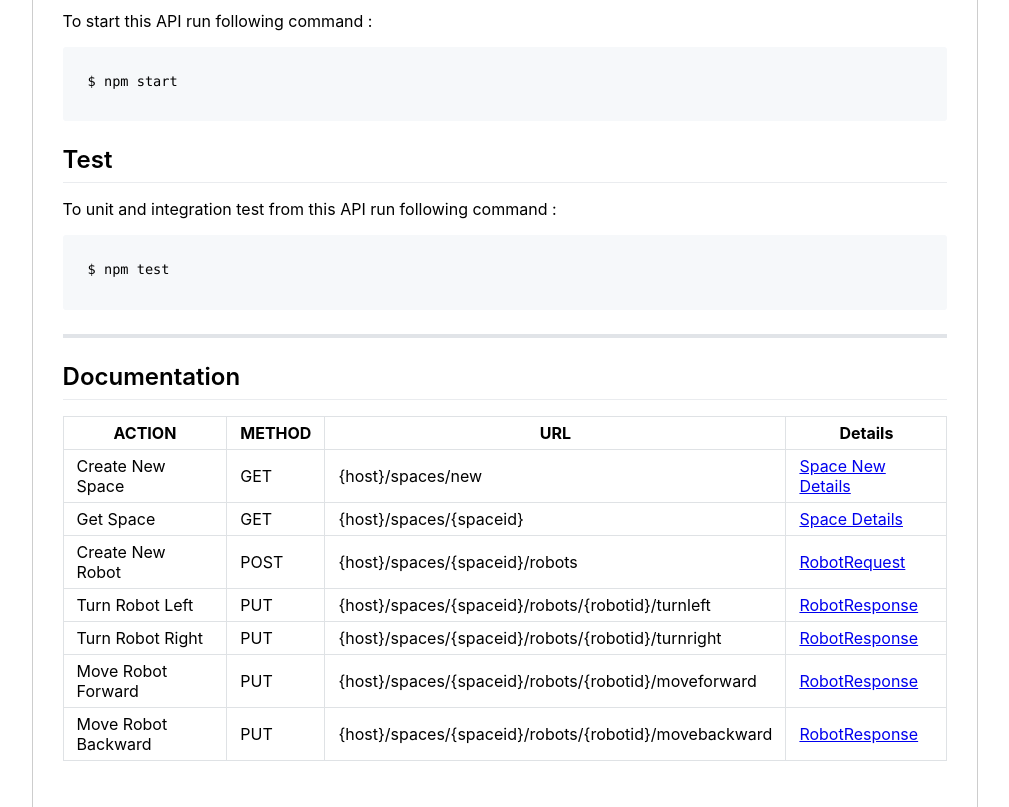
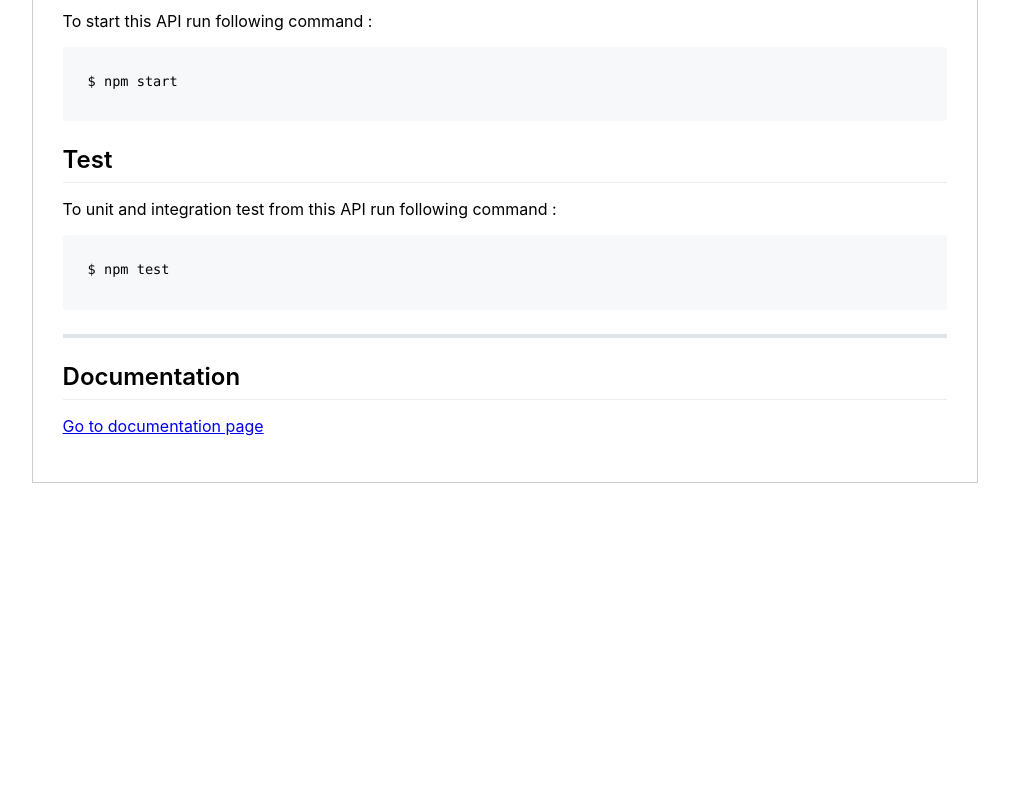
Before and after one commit to anderolimar/robot_against_dinosaur, a website: page readme.html in a window 1280 px wide. Shown: the part 762-1569 px from the top of the page, without its empty margins (135-1144 px from the left). After the commit the page ends 1253 px from the top, so only its background shows below. Drawn offline with Linux system fonts and the light colour scheme.

Commit message:
More Docs 2

```diff
--- a/readme.html
+++ b/readme.html
@@ -123,60 +123,8 @@
 	  <hr></hr>
       <h2 id="documentation">Documentation</h2>
 
-			<table>
-			<thead>
-			<tr>
-			<th>ACTION</th>
-			<th>METHOD</th>
-			<th>URL</th>
-			<th>Details</th>
-			</tr>
-			</thead>
-			<tbody>
-			<tr>
-			<td>Create New Space</td>
-			<td>GET</td>
-			<td>{host}/spaces/new</td>
-			<td><a href="#spacesnew">Space New Details</a></td>
-			</tr>
-			<tr>
-			<td>Get Space</td>
-			<td>GET</td>
-			<td>{host}/spaces/{spaceid}</td>
-			<td><a href="#spacesspaceid">Space Details</a></td>
-			</tr>
-			<tr>
-			<td>Create New Robot</td>
-			<td>POST</td>
-			<td>{host}/spaces/{spaceid}/robots</td>
-			<td><a href="#robotrequest">RobotRequest</a></td>
-			</tr>
-			<tr>
-			<td>Turn Robot Left</td>
-			<td>PUT</td>
-			<td>{host}/spaces/{spaceid}/robots/{robotid}/turnleft</td>
-			<td><a href="#robotresponsesuccess">RobotResponse</a></td>
-			</tr>
-			<tr>
-			<td>Turn Robot Right</td>
-			<td>PUT</td>
-			<td>{host}/spaces/{spaceid}/robots/{robotid}/turnright</td>
-			<td><a href="#robotresponsesuccess">RobotResponse</a></td>
-			</tr>
-			<tr>
-			<td>Move Robot Forward</td>
-			<td>PUT</td>
-			<td>{host}/spaces/{spaceid}/robots/{robotid}/moveforward</td>
-			<td><a href="#robotresponsesuccess">RobotResponse</a></td>
-			</tr>
-			<tr>
-			<td>Move Robot Backward</td>
-			<td>PUT</td>
-			<td>{host}/spaces/{spaceid}/robots/{robotid}/movebackward</td>
-			<td><a href="#robotresponsesuccess">RobotResponse</a></td>
-			</tr>
-			</tbody>
-			</table>
+			<p><a href="docs/documentation.html">Go to documentation page</a></p>
+
     </div>
   </body>
 </html>
```
Also changed, not shown: docs/DOCUMENTATION.md (+1 -1 lines), README.md.
